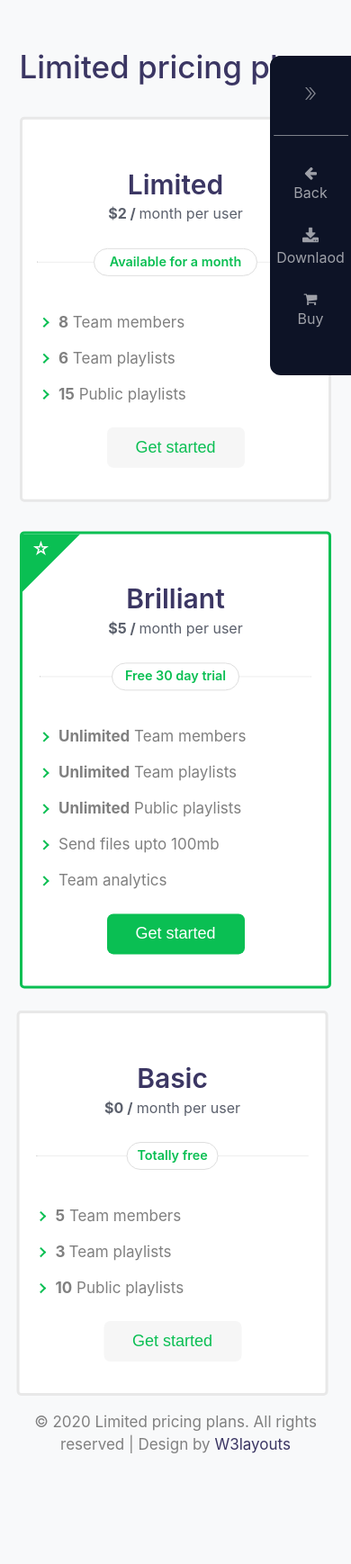
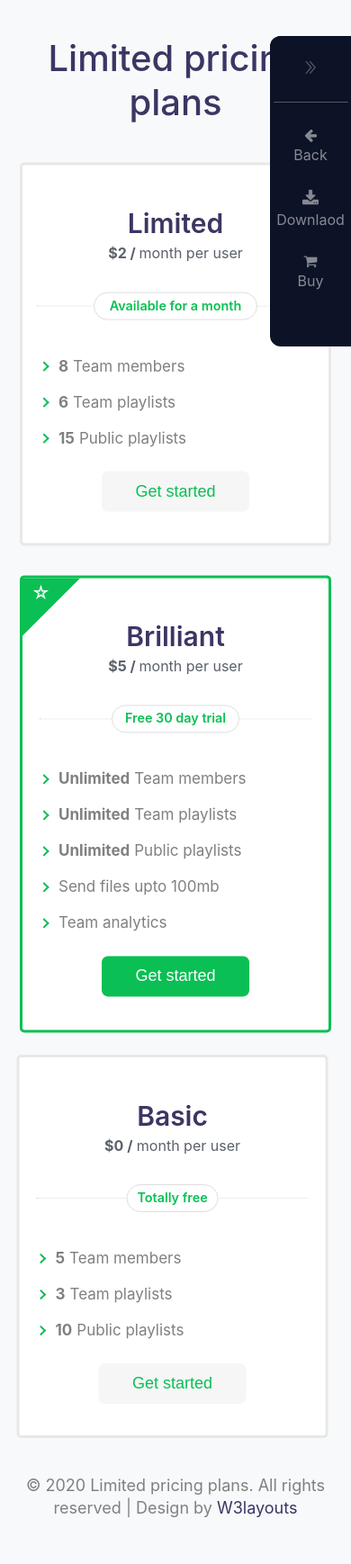
Before and after one commit to asma-asif-brainx/pricing-plans-css-task, a plain HTML site: page index.html in a window 390 px wide. Shown: the whole page at 90% size. Before the commit the page ends 1638 px from the top, so only its background shows below. Drawn offline with Linux system fonts and the light colour scheme.

Commit message:
changed media queries screen css

```diff
--- a/style.css
+++ b/style.css
@@ -23,10 +23,12 @@
 {
     color:var(--dark-blue);
     text-align: center;
-    padding:0.5% 0 0.5%;
+    padding-top:45px;
+    padding-bottom: 45px;
     Font-size: 40px;
     Font-style: normal;
     Font-weight: 500;
+    margin:0;
 }
 
 .main
@@ -42,9 +44,9 @@
 .limited
 {
     position: relative;
-    max-width: 300px;
+    max-width: 310px;
     width: 100%;
-    min-height: 410px;
+    min-height: 400px;
     height: 100%;
     background-color:var(--white);
     border:3px solid var(--dark-grey);
@@ -52,12 +54,13 @@
     display: flex;
     flex-direction: column;
     transform: translateY(10%);
-    padding-bottom: 12px;
+    padding-bottom: 20px;
+    transition: linear 0.5s;
 }
 
 .limited:hover
 {
-    transition: linear 0.3s;
+    transition: linear 0.5s;
     transform: translateY(5%);
 }
 
@@ -74,6 +77,8 @@
     Font-size: 30px;
     Font-style: normal;
     Font-weight: 600;
+    margin:0;
+    padding-top:10px;
 }
 
 .limited-user-price
@@ -83,6 +88,8 @@
     text-align: center;
     color: var(--light-black);
     transform: translateY(-30%);
+    margin:0;
+    padding-top:70px;
 }
 
 .month-limit-main,.month-brilliant-main , .month-basic-main{
@@ -143,12 +150,13 @@
     max-width: 310px;
     width: 100%;
     border:3px solid var(--light-green);
-    min-height: 490px;
+    min-height: 480px;
     height: 100%;
     border-radius: 5px;
     display: flex;
     flex-direction: column;
     padding-bottom: 12px;
+    transition: linear 0.5s;
 }
 
 .brilliant::before
@@ -178,7 +186,7 @@
 
 .brilliant:hover
 {
-    transition: linear 0.3s;
+    transition: linear 0.5s;
     transform: translateY(-5%);
 }
 
@@ -190,6 +198,8 @@
     Font-weight: 600;
     text-align: center;
     transform: translateY(80%);
+    margin:0;
+    padding-top:10px;
 }
 
 .brilliant-user-price
@@ -199,6 +209,8 @@
     text-align: center;
     color: var(--light-black);
     transform: translateY(-30%);
+    margin:0;
+    padding-top:70px;
 }
 
 .month-brilliant
@@ -246,19 +258,20 @@
     flex-direction: column;
     position: relative;
     background-color: var(--white);
-    max-width: 300px;
+    max-width: 310px;
     width: 100%;
     border:3px solid var(--dark-grey);
     border-radius: 5px;
-    min-height: 410px;
+    min-height: 400px;
     height: 100%;
     transform: translateY(10%);
-    padding-bottom: 12px;
+    padding-bottom: 20px;
+    transition: linear 0.5s;
 }
 
 .basic:hover
 {
-    transition: linear 0.3s;
+    transition: linear 0.5s;
     transform: translateY(5%);
 }
 
@@ -270,6 +283,8 @@
     Font-weight: 600;
     transform: translateY(80%);
     text-align: center;
+    margin:0;
+    padding-top:10px;
 }
 
 .basic-user-price
@@ -279,6 +294,8 @@
     transform: translateY(-30%);
     min-height: 25px;
     height: 100%;
+    margin:0;
+    padding-top:70px;
 }
 
 .month-basic
@@ -327,11 +344,21 @@
     color: var(--mid-grey);
     line-height: 40px;
     font-size: 17px;
+    padding-left: 20px;
+    text-align: center;
+
 }
 
 .members-list li
 {
     position: relative;
+    padding-left: 20px;
+    display: flex;
+    align-items: center;
+}
+
+.members-list li span{
+    padding-right: 5px;
 }
 
 .members-list li::before
@@ -344,8 +371,7 @@
     width: 100%;
     max-height: 6px;
     height:100%;
-    top: calc(50% - 4px);
-    left: -20px;
+    left: 0;
     transform: translateY(7%) rotate(-45deg);
 }
 
@@ -357,7 +383,7 @@
     font-size: 18px;
     font-style: normal;
     font-weight: 400px;
-    max-width:45%;
+    max-width:48%;
     width: 100%;
     min-height:25%;
     height: 100%;
@@ -376,7 +402,7 @@
     font-size: 18px;
     font-style: normal;
     font-weight: 400px;
-    max-width:45%;
+    max-width:48%;
     width: 100%;
     min-height:25%;
     height: 100%;
@@ -402,7 +428,7 @@
     font-size: 18px;
     font-style: normal;
     font-weight: 400px;
-    max-width:45%;
+    max-width:48%;
     width: 100%;
     min-height:25%;
     height: 100%;
@@ -423,11 +449,11 @@
     max-width: 90px;
     width: 100%;
     height: 100%;
-    max-height: 330px;
+    max-height: 320px;
     border-top-left-radius: 12px;
     border-bottom-left-radius: 12px;
     right: 0;
-    margin-top:2.5%;
+    top:8%;
     position: fixed;
     z-index: 45;
     padding-bottom: 25px ;
@@ -435,7 +461,7 @@
 }
 
 .nav-arrow-line{
-    max-height: 120px;
+    max-height: 100px;
     height: 100%;
 }
 .arrow-nav
@@ -443,7 +469,7 @@
     display: flex;
     align-items: center;
     justify-content: center;
-    max-height:80px ;
+    max-height:65px ;
     height: 100%;
     width: auto;
     background-color: var(--bluish-black);
@@ -454,7 +480,7 @@
     content: "\00BB";
     color:var(--white);
     font-size: 30px;
-    opacity: 0.5;
+    opacity: 0.3;
     font-weight: 200;
     cursor: pointer;
 }
@@ -464,14 +490,14 @@
     border-top: var(--light-white);
     max-width: 90%;
     width: 100%;
-    opacity: 0.5;
+    opacity: 0.3;
 }
 
 .back-div
 {
     color: var(--white);
     text-align: center;
-    opacity: 0.6;
+    opacity: 0.5;
     font-size: 16px;
     font-style: normal;
     font-weight: 400;
@@ -489,7 +515,7 @@
 {
     color:var(--white);
     text-align: center;
-    opacity: 0.6;
+    opacity: 0.5;
     font-size: 16px;
     font-style: normal;
     font-weight: 400;
@@ -508,7 +534,7 @@
 {
     color:var(--white);
     text-align: center;
-    opacity: 0.6;
+    opacity: 0.5;
     font-size: 16px;
     font-style: normal;
     font-weight: 400;
@@ -549,6 +575,10 @@
     min-height: 70px;
     height: 100%;
 }
+.footer-content{
+    margin:0;
+    padding-top:25px;
+}
 
 .footer-w3layout{
     color: var(--dark-blue);
@@ -558,7 +588,37 @@
     color: var(--light-green);
 }
 
-@media screen and (max-width:991px)
+@media screen and (max-width:1024px) {
+    .main-head{
+        padding:35px 0 35px;
+    }
+    .limited
+    {
+        max-width: 285px;
+        width: 100%;
+    }
+    .brilliant
+    {
+        max-width: 285px;
+        width: 100%;
+        min-height: 490px ;
+        height: 100%;
+    }
+    .basic
+    {
+        max-width: 285px;
+        width: 100%;
+    }
+    .footer-content{
+        padding-top: 20px;
+       padding-bottom: 50px;
+    }
+    .side-bar{
+        top:10%;
+    }
+
+}
+@media screen and (max-width:980px)
 {
    .main{
        display: flex;
@@ -581,23 +641,21 @@
    .basic
    {
        max-width: 350px;
-      width: 100%;
+       width: 100%;
        transform: translateX(-54%);
    }
    .side-bar
     {
-        margin-top:4%;
+        margin-top:0%;
     }
 }
 
-@media screen and (max-width: 736px)
+@media screen and (max-width: 767px)
  {
     .main-head{
-        font-size: 35px;
-        padding:30px 0 0;
+        font-size: 40px;
+        padding:40px 0 0;
         bottom: 0;
-        max-height: 10px;
-        height: 100%;
     }
     .main
     {
@@ -607,7 +665,6 @@
         width: 100%;
         row-gap:50px;
     }
-
     .limited
     {
         max-width: 340px;
@@ -627,7 +684,7 @@
     }
     .side-bar
     {
-        margin-top:10%;
+        top: 40px;
     }
     .main-footer{
         padding-left: 28px;
@@ -638,6 +695,32 @@
         font-size: 17px;
     }
     .footer-content{
+        padding-top: 40px;
         line-height: 25px;
+        font-size: 18px;
     }
 }
+
+
+@media screen and (max-width: 330px){
+    .main-head{
+        font-size: 30px;
+    }
+    .limited
+    {
+        max-width: 260px;
+        width: 100%;
+    }
+    .brilliant
+    {
+        max-width:  260px;
+       width: 100%;
+       transform: translateY(5%);
+    }
+    .basic
+    {
+        max-width: 260px;
+        width: 100%;
+        transform: translateX(-1%);
+    }
+}
```
Also changed, not shown: index.html (+3 -3 lines), 1 other file.
